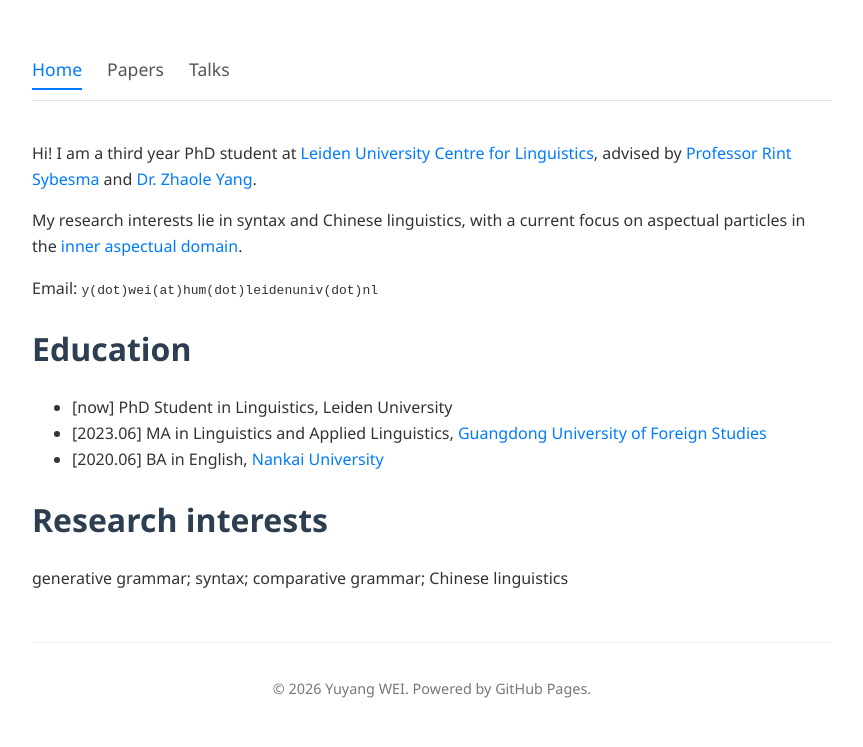
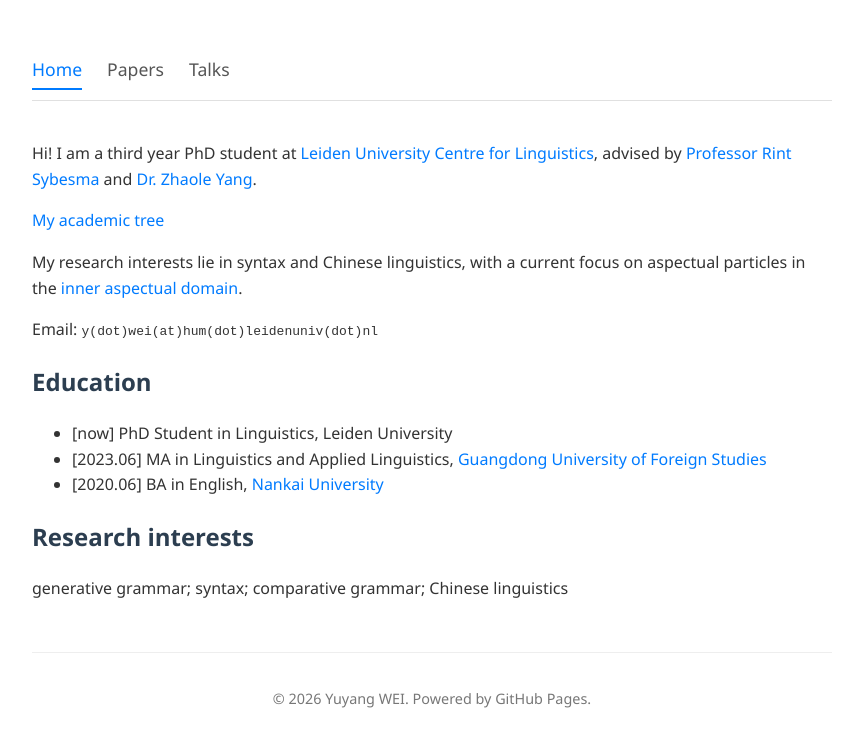
Before and after one commit to yuyang-wei/yuyang-wei.github.io, a Jekyll site: the page built from index.md, in a window 1280 px wide. Shown: the top 747 px of the page, without its empty margins (208-1071 px from the left). Built offline with Jekyll 4.4.1, drawn with Linux system fonts in a browser that asks for light colours.

Commit message:
Update index.md

```diff
--- a/index.md
+++ b/index.md
@@ -1,20 +1,22 @@
 ---
 layout: default
-title: Yuyang WEI
+title:
 ---
 
 Hi! I am a third year PhD student at [Leiden University Centre for Linguistics](https://www.universiteitleiden.nl/en/humanities/leiden-university-centre-for-linguistics), advised by [Professor Rint Sybesma](https://www.universiteitleiden.nl/en/staffmembers/rint-sybesma) and [Dr. Zhaole Yang](https://www.universiteitleiden.nl/en/staffmembers/zhaole-yang).
+
+[My academic tree](https://academictree.org/linguistics/tree.php?pid=948433#)
 
 My research interests lie in syntax and Chinese linguistics, with a current focus on aspectual particles in the [inner aspectual domain](https://doi.org/10.1163/2210-7363_ecll_COM_000294).
 
 Email: `y(dot)wei(at)hum(dot)leidenuniv(dot)nl`
 
-# Education
+## Education
 
 *   \[now\] PhD Student in Linguistics, Leiden University
 *   \[2023.06\] MA in Linguistics and Applied Linguistics, [Guangdong University of Foreign Studies](https://english.gdufs.edu.cn)
 *   \[2020.06\] BA in English, [Nankai University](https://en.nankai.edu.cn)
 
-# Research interests
+## Research interests
 
 generative grammar; syntax; comparative grammar; Chinese linguistics
```
